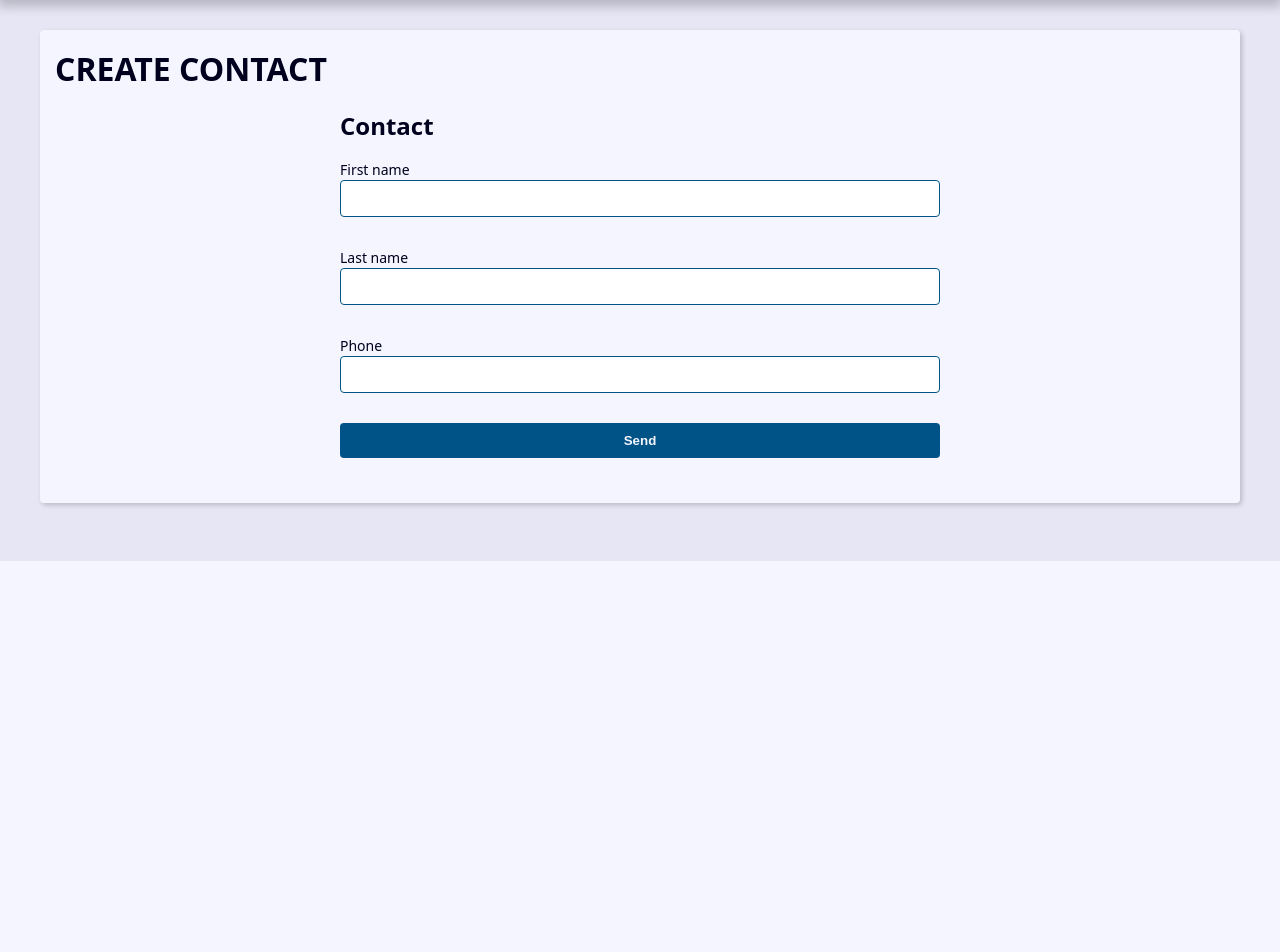
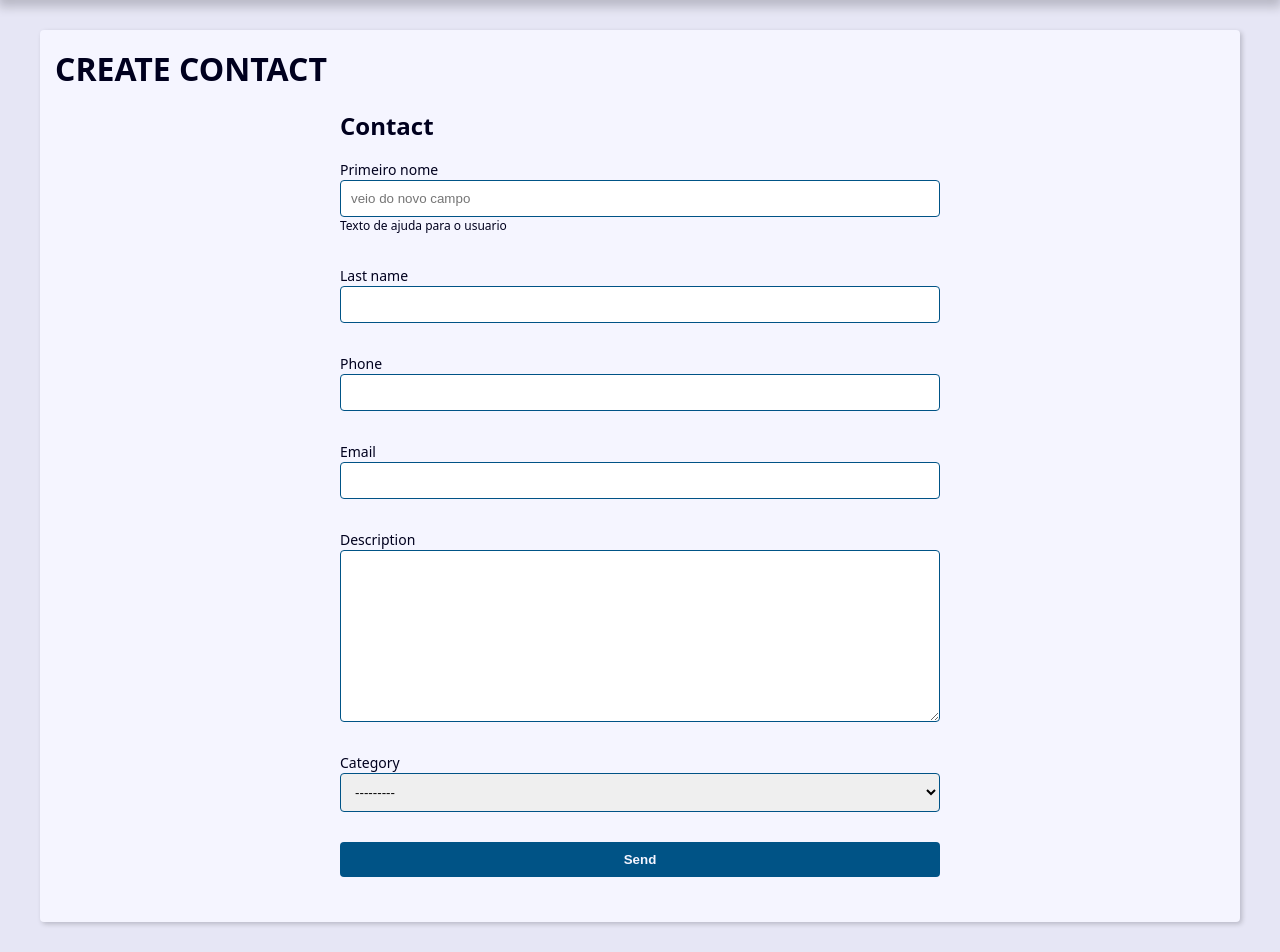
Before and after one commit to Hericlys/agenda-django, a Django app: page /contact/create/ in a window 1280 px wide. Shown: the part 239-1191 px from the top of the page. Before the commit the page ends 800 px from the top, so only its background shows below. Run offline with Django 4.2, Linux system fonts and the light colour scheme; data that the repository does not hold is empty.

Commit message:
criando formulario e add as validações

```diff
--- /dev/null
+++ b/contact/forms.py
@@ -0,0 +1,53 @@
+from django import forms
+from django.core.exceptions import ValidationError
+from . import models
+
+class ContactForm(forms.ModelForm):
+    first_name = forms.CharField(
+        widget=forms.TextInput(
+            attrs={
+                'placeholder': 'veio do novo campo',
+            }
+        ),
+        label='Primeiro nome',
+        help_text='Texto de ajuda para o usuario'
+    )
+
+    def __init__(self, *args, **kwargs):
+        super().__init__(*args, **kwargs)
+
+    #   self.fields['first_name'].widget.attrs.update({
+    #        'placeholder': 'First Name',
+    #   })
+
+    class Meta:
+        model = models.Contact
+        fields = (
+            'first_name', 'last_name',
+            'phone', 'email', 'description',
+            'category',
+            )
+
+    def clean(self): # Usado para fazer validações que depende de outros campos
+        cleaned_data = self.cleaned_data
+        first_name = cleaned_data.get('first_name')
+        last_name = cleaned_data.get('last_name')
+
+        if first_name == last_name:
+            msg = ValidationError(
+                'sobrenome não pode ser igual ao nome',
+                code='invalid',
+                )
+            self.add_error(
+                'last_name', msg
+            )
+
+        return super().clean()
+
+    def clean_first_name(self): # usado para validações expecificas de um campo
+        first_name = self.cleaned_data.get('first_name')
+        #if first_name == "ABC":
+        #    raise ValidationError(
+        #       'Não digite abc nesse campo'
+        #    )
+        return first_name
--- a/contact/templates/contact/create.html
+++ b/contact/templates/contact/create.html
@@ -17,7 +17,11 @@
                     <div class="form-group">
                     <label for="{{ field.id_for_label }}">{{ field.label }}</label>
                     {{ field }}
-                    {{ field.errors}}
+                    {{ field.errors }}
+                    {% if field.help_text %}
+                        <p class="help-text">{{ field.help_text}}</p>
+                    {% endif %}
+
                     </div>
                 </div>
             {% endfor %}
--- a/contact/views/contact_forms.py
+++ b/contact/views/contact_forms.py
@@ -1,21 +1,6 @@
-from django.shortcuts import render, get_object_or_404, redirect
-from django.core.paginator import Paginator
-from django.db.models import Q
-from django import forms
-from django.core.exceptions import ValidationError
-from contact.models import Contact
+from django.shortcuts import render
+from contact.forms import ContactForm
 
-class ContactForm(forms.ModelForm):
-    class Meta:
-        model = Contact
-        fields = (
-            'first_name', 'last_name',
-            'phone',
-            )
-    def clean(self):
-        cleaned_data = self.cleaned_data
-        self.add_error('first_name', ValidationError('mensagem de erro', code='invalid'))
-        return super().clean()
 
 def create(request):
     if request.method == 'POST':
```
